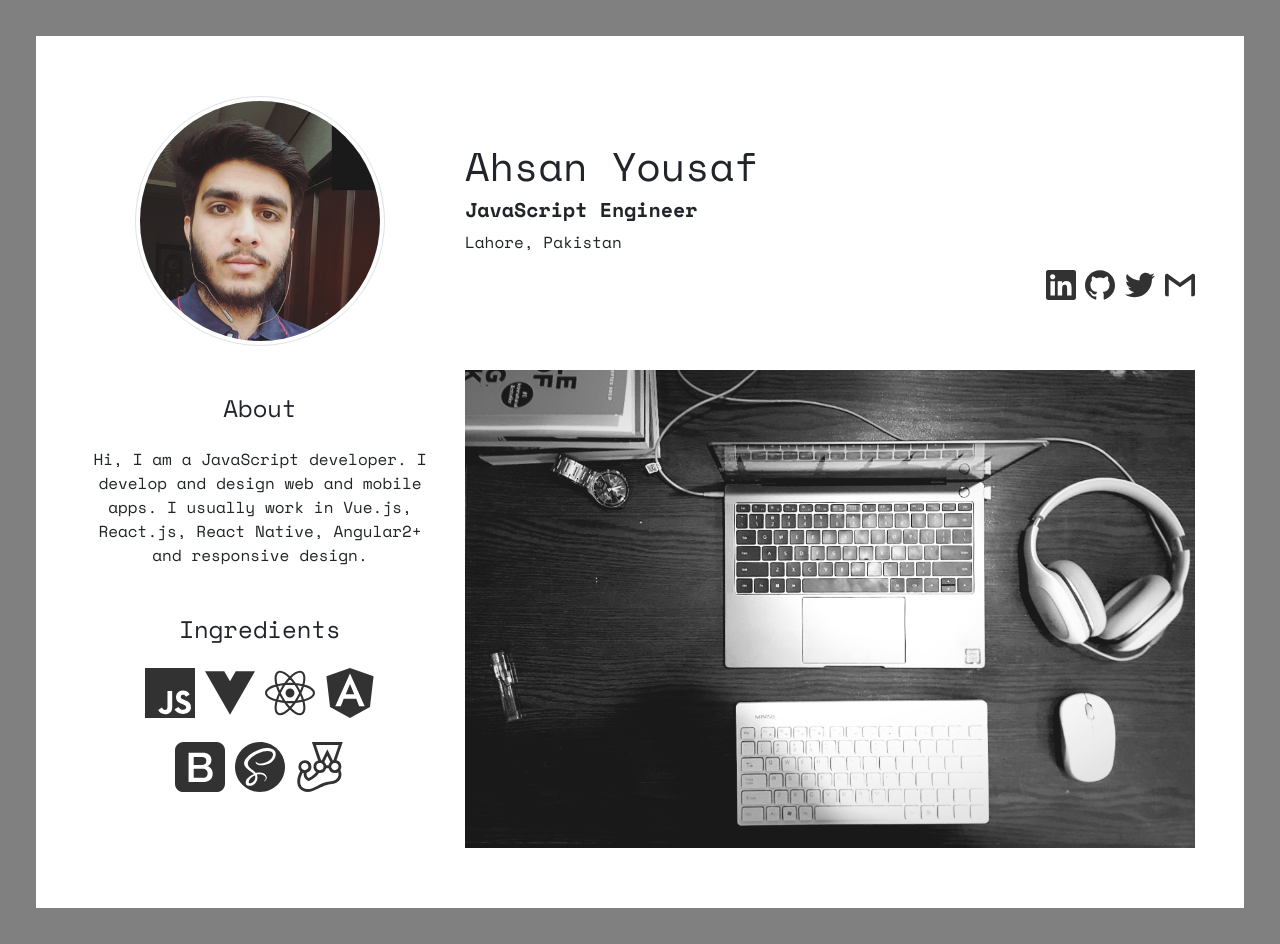
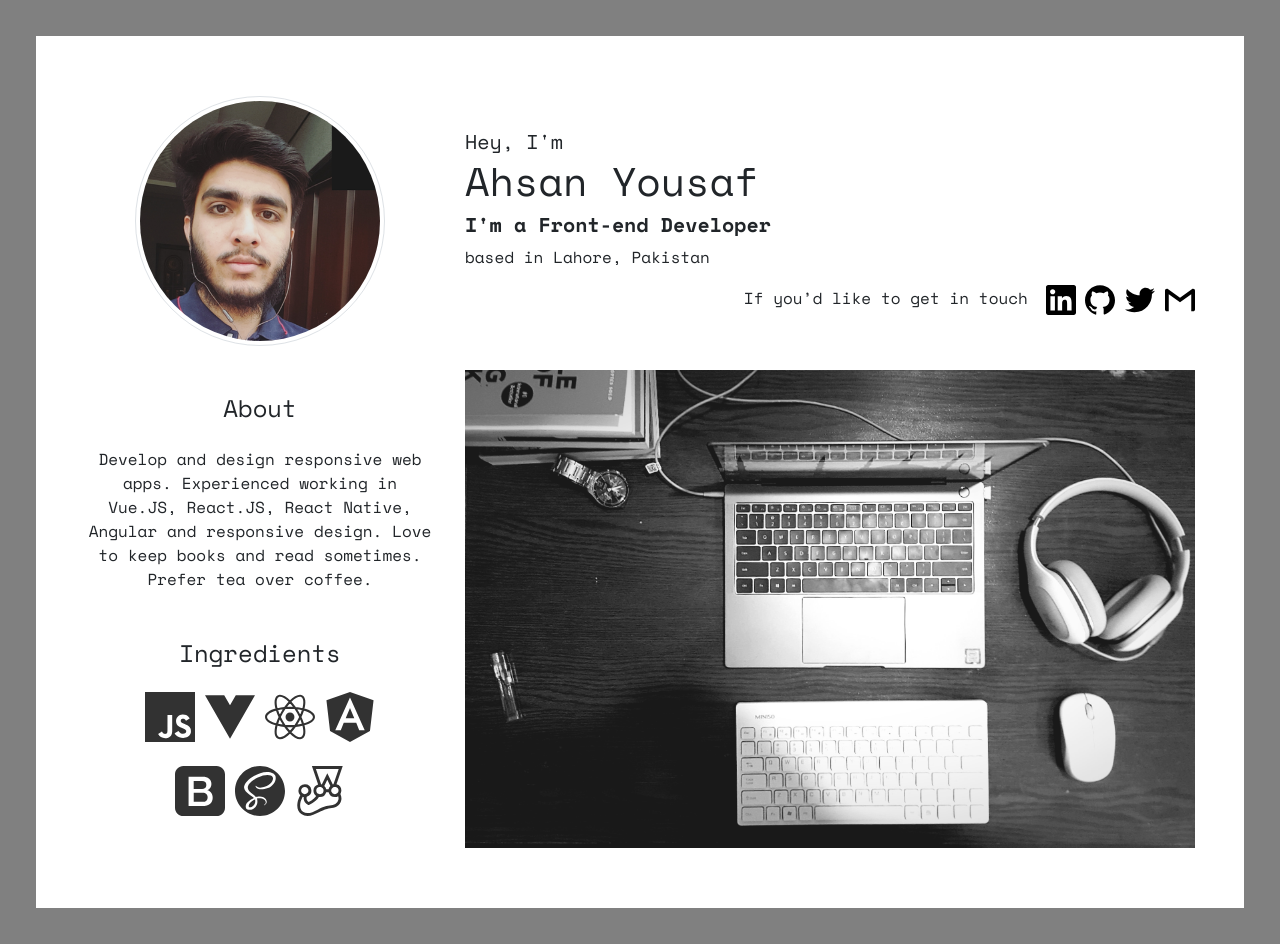
Before and after one commit to sheikhahsan/sheikhahsan.github.io, a plain HTML site: page index.html in a window 1280 px wide. Drawn offline with nearby package versions, Linux system fonts and the light colour scheme.

Commit message:
Update bio

```diff
--- a/index.html
+++ b/index.html
@@ -25,9 +25,14 @@
                 height: auto;
                 opacity: 0.9;
             }
+            .hi {
+                font-size: 20px;
+            }
             .social-icon {
                 height: 30px;
                 cursor: pointer;
+            }
+            .social-icon:hover {
                 opacity: 0.8;
             }
             .tech-icon {
@@ -48,10 +53,12 @@
                             <img src="assets/me.png" class="img-thumbnail rounded-circle">
                         </div>
                         <div class="col-lg-8 text-lg-left text-md-center align-self-center">
+                            <span class="hi">Hey, I'm</span>
                             <h1>Ahsan Yousaf</h1>
-                            <h5 class="font-weight-bold">JavaScript Engineer</h5>
-                            <p>Lahore, Pakistan</p>
+                            <h5 class="font-weight-bold">I'm a Front-end Developer</h5>
+                            <p>based in Lahore, Pakistan</p>
                             <div class="text-lg-right text-md-center">
+                                <span class="mr-2">If you’d like to get in touch</span>
                                 <a href="https://linkedin.com/in/sheikhahsan">
                                     <img class="social-icon" src="assets/linkedin.svg" title="LinkedIn"/>
                                 </a>
@@ -73,7 +80,7 @@
                                 About
                             </h4>
                             <p class="mt-4">
-                                Hi, I am a JavaScript developer. I develop and design web and mobile apps. I usually work in Vue.js, React.js, React Native, Angular2+ and responsive design.
+                                Develop and design responsive web apps. Experienced working in Vue.JS, React.JS, React Native, Angular and responsive design. Love to keep books and read sometimes. Prefer tea over coffee.
                             </p>
                             <h4 class="mt-5">
                                 Ingredients
```
